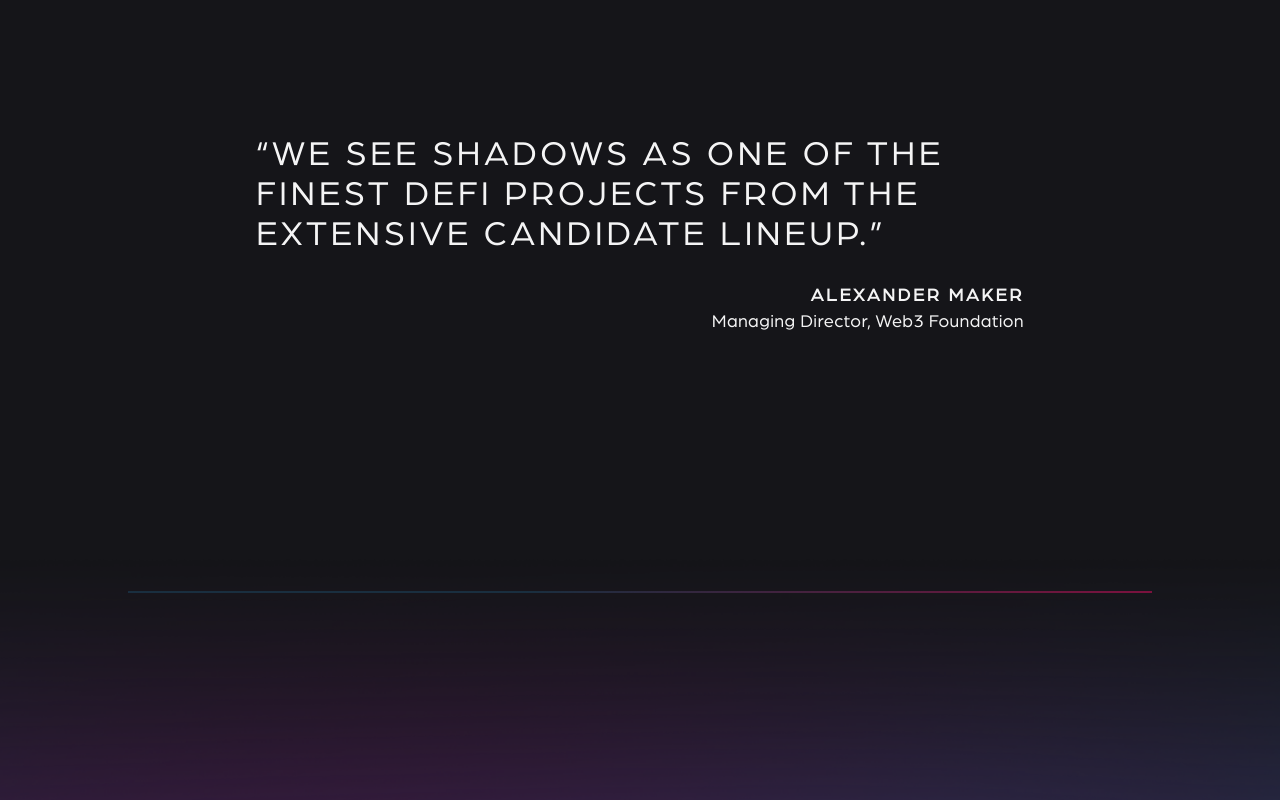
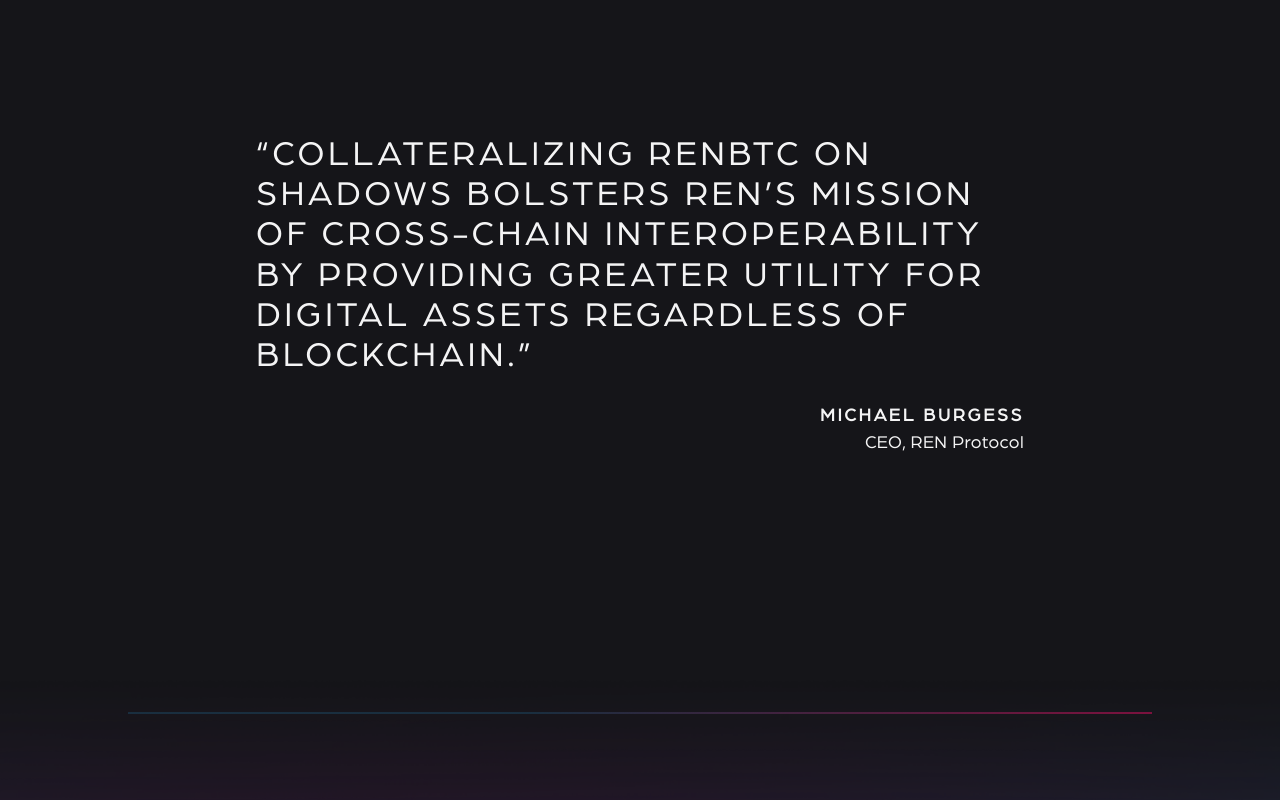
Before and after one commit to ShadowsNetwork/shadows-official-website, a Vue app: page / in a window 1280 px wide. Shown: the part 3560-4360 px from the top of the page. Built offline with nearby package versions, Linux system fonts and the light colour scheme.

Commit message:
quote update REN

```diff
--- a/src/components/dashboardView/description/index.vue
+++ b/src/components/dashboardView/description/index.vue
@@ -2,9 +2,9 @@
   <div class="description">
     <div class="line"/>
     <div class="description-content wow fadeIn" data-wow-duration="4.5s" data-wow-delay="0.3s">
-      <span>“We see Shadows as one of the finest DeFi projects from the extensive candidate lineup.”</span>
-      <span>Alexander Maker</span>
-      <span>Managing Director, Web3 Foundation</span>
+      <span>“Collateralizing renBTC on Shadows bolsters Ren’s mission of cross-chain interoperability by providing greater utility for digital assets regardless of blockchain.”</span>
+      <span>Michael Burgess</span>
+      <span>CEO, REN Protocol</span>
     </div>
   </div>
 </template>
```
